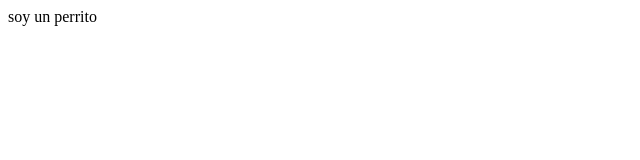
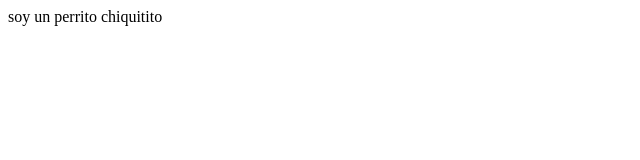
Before and after one commit to goraffo/Fotomatic, a plain HTML site: page info.html in a window 1280 px wide. Shown: the full height of the page, 0-640 px from the left. Drawn offline with Linux system fonts and the light colour scheme.

Commit message:
perrito chiquitito

```diff
--- a/info.html
+++ b/info.html
@@ -7,6 +7,6 @@
   <title>Document</title>
 </head>
 <body>
-  <div>soy un perrito</div>
+  <div>soy un perrito chiquitito</div>
 </body>
 </html>
```
